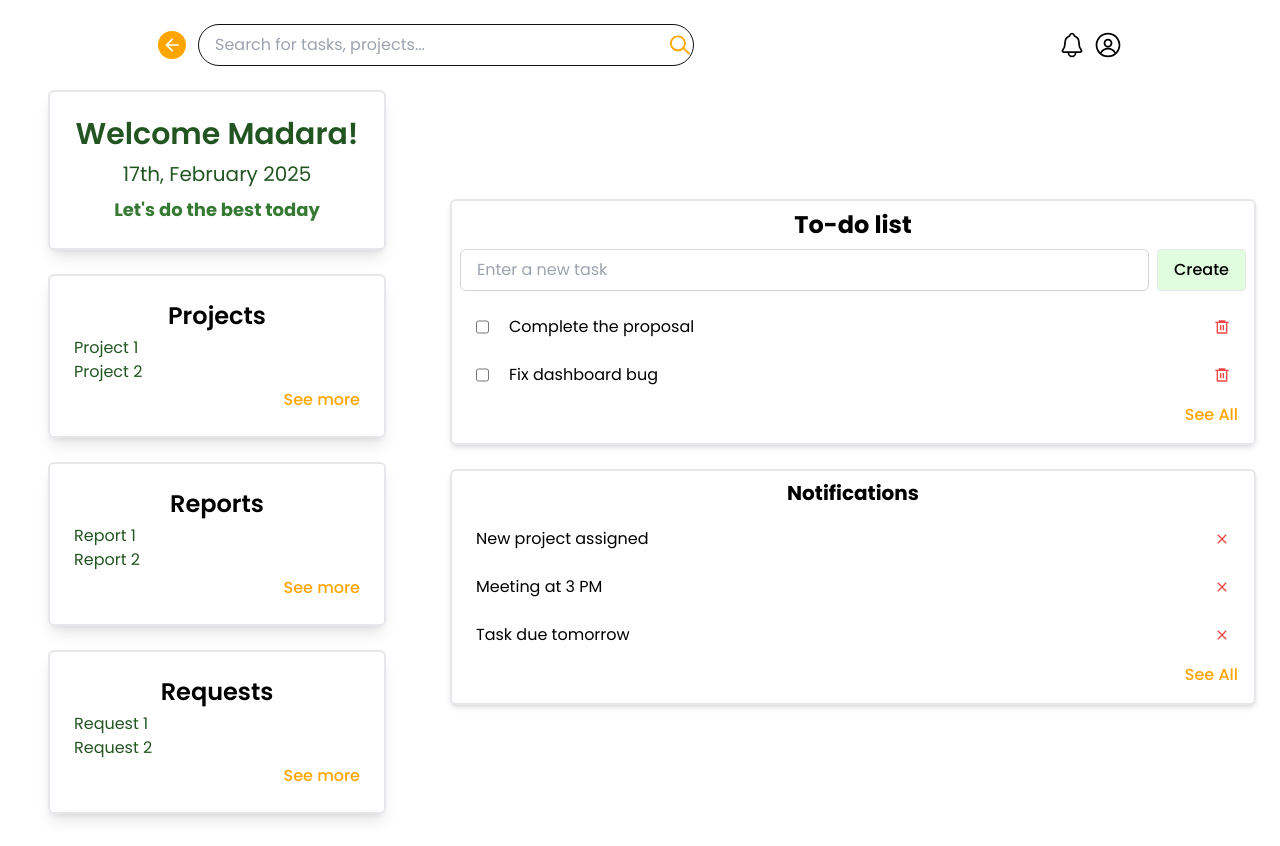
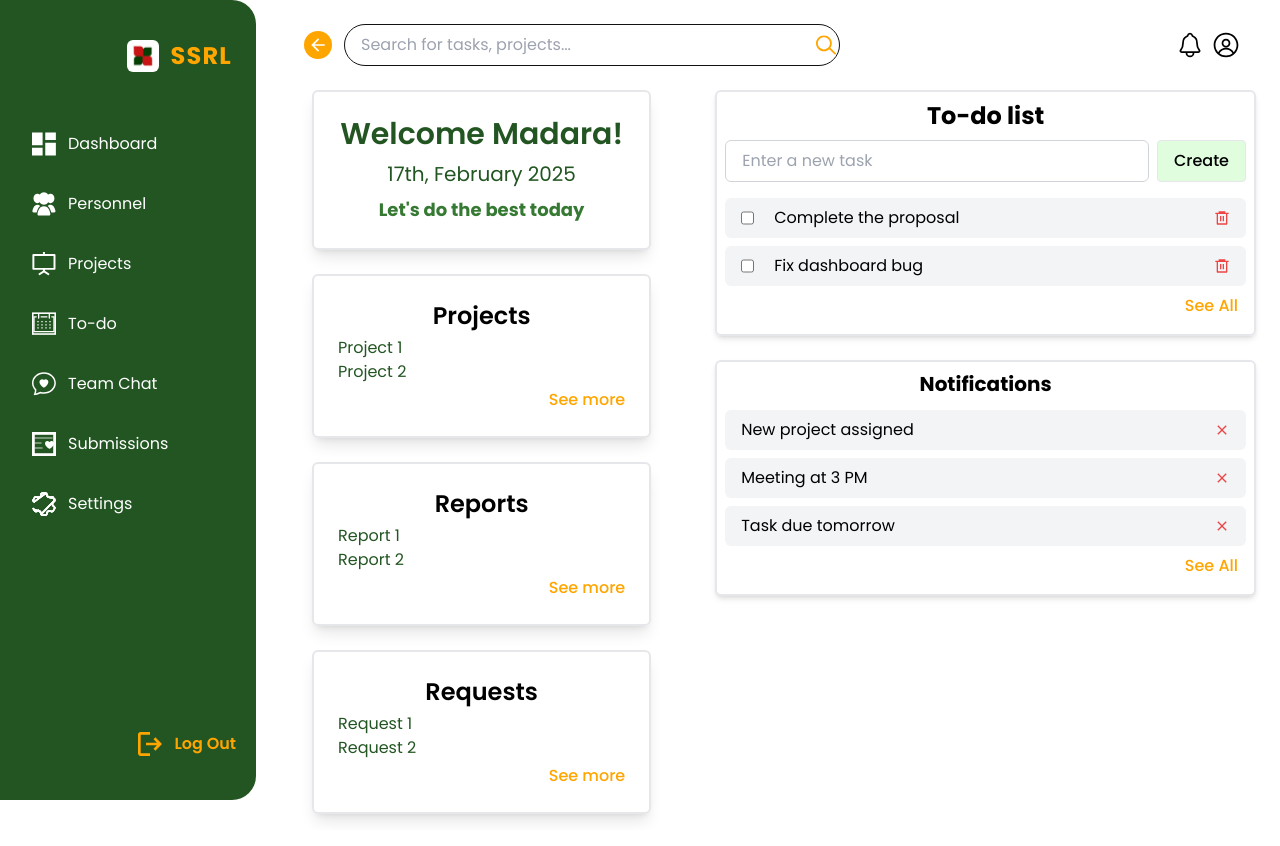
Before and after one commit to SmartSystemLab/SSRL-lab-app, a React (Vite) app: page /home in a window 1280 px wide. Built offline with nearby package versions, Linux system fonts and the light colour scheme.

Commit message:
Merge branch 'main' of https://github.com/Ceejay-777/SSRL-Lab-App

```diff
--- a/src/output.css
+++ b/src/output.css
@@ -1,6 +1,4 @@
-*,
-::before,
-::after {
+*, ::before, ::after {
   --tw-border-spacing-x: 0;
   --tw-border-spacing-y: 0;
   --tw-translate-x: 0;
@@ -10,19 +8,19 @@
   --tw-skew-y: 0;
   --tw-scale-x: 1;
   --tw-scale-y: 1;
-  --tw-pan-x: ;
-  --tw-pan-y: ;
-  --tw-pinch-zoom: ;
+  --tw-pan-x:  ;
+  --tw-pan-y:  ;
+  --tw-pinch-zoom:  ;
   --tw-scroll-snap-strictness: proximity;
-  --tw-gradient-from-position: ;
-  --tw-gradient-via-position: ;
-  --tw-gradient-to-position: ;
-  --tw-ordinal: ;
-  --tw-slashed-zero: ;
-  --tw-numeric-figure: ;
-  --tw-numeric-spacing: ;
-  --tw-numeric-fraction: ;
-  --tw-ring-inset: ;
+  --tw-gradient-from-position:  ;
+  --tw-gradient-via-position:  ;
+  --tw-gradient-to-position:  ;
+  --tw-ordinal:  ;
+  --tw-slashed-zero:  ;
+  --tw-numeric-figure:  ;
+  --tw-numeric-spacing:  ;
+  --tw-numeric-fraction:  ;
+  --tw-ring-inset:  ;
   --tw-ring-offset-width: 0px;
   --tw-ring-offset-color: #fff;
   --tw-ring-color: rgb(59 130 246 / 0.5);
@@ -30,28 +28,28 @@
   --tw-ring-shadow: 0 0 #0000;
   --tw-shadow: 0 0 #0000;
   --tw-shadow-colored: 0 0 #0000;
-  --tw-blur: ;
-  --tw-brightness: ;
-  --tw-contrast: ;
-  --tw-grayscale: ;
-  --tw-hue-rotate: ;
-  --tw-invert: ;
-  --tw-saturate: ;
-  --tw-sepia: ;
-  --tw-drop-shadow: ;
-  --tw-backdrop-blur: ;
-  --tw-backdrop-brightness: ;
-  --tw-backdrop-contrast: ;
-  --tw-backdrop-grayscale: ;
-  --tw-backdrop-hue-rotate: ;
-  --tw-backdrop-invert: ;
-  --tw-backdrop-opacity: ;
-  --tw-backdrop-saturate: ;
-  --tw-backdrop-sepia: ;
-  --tw-contain-size: ;
-  --tw-contain-layout: ;
-  --tw-contain-paint: ;
-  --tw-contain-style: ;
+  --tw-blur:  ;
+  --tw-brightness:  ;
+  --tw-contrast:  ;
+  --tw-grayscale:  ;
+  --tw-hue-rotate:  ;
+  --tw-invert:  ;
+  --tw-saturate:  ;
+  --tw-sepia:  ;
+  --tw-drop-shadow:  ;
+  --tw-backdrop-blur:  ;
+  --tw-backdrop-brightness:  ;
+  --tw-backdrop-contrast:  ;
+  --tw-backdrop-grayscale:  ;
+  --tw-backdrop-hue-rotate:  ;
+  --tw-backdrop-invert:  ;
+  --tw-backdrop-opacity:  ;
+  --tw-backdrop-saturate:  ;
+  --tw-backdrop-sepia:  ;
+  --tw-contain-size:  ;
+  --tw-contain-layout:  ;
+  --tw-contain-paint:  ;
+  --tw-contain-style:  ;
 }
 
 ::backdrop {
@@ -64,19 +62,19 @@
   --tw-skew-y: 0;
   --tw-scale-x: 1;
   --tw-scale-y: 1;
-  --tw-pan-x: ;
-  --tw-pan-y: ;
-  --tw-pinch-zoom: ;
+  --tw-pan-x:  ;
+  --tw-pan-y:  ;
+  --tw-pinch-zoom:  ;
   --tw-scroll-snap-strictness: proximity;
-  --tw-gradient-from-position: ;
-  --tw-gradient-via-position: ;
-  --tw-gradient-to-position: ;
-  --tw-ordinal: ;
-  --tw-slashed-zero: ;
-  --tw-numeric-figure: ;
-  --tw-numeric-spacing: ;
-  --tw-numeric-fraction: ;
-  --tw-ring-inset: ;
+  --tw-gradient-from-position:  ;
+  --tw-gradient-via-position:  ;
+  --tw-gradient-to-position:  ;
+  --tw-ordinal:  ;
+  --tw-slashed-zero:  ;
+  --tw-numeric-figure:  ;
+  --tw-numeric-spacing:  ;
+  --tw-numeric-fraction:  ;
+  --tw-ring-inset:  ;
   --tw-ring-offset-width: 0px;
   --tw-ring-offset-color: #fff;
   --tw-ring-color: rgb(59 130 246 / 0.5);
@@ -84,28 +82,28 @@
   --tw-ring-shadow: 0 0 #0000;
   --tw-shadow: 0 0 #0000;
   --tw-shadow-colored: 0 0 #0000;
-  --tw-blur: ;
-  --tw-brightness: ;
-  --tw-contrast: ;
-  --tw-grayscale: ;
-  --tw-hue-rotate: ;
-  --tw-invert: ;
-  --tw-saturate: ;
-  --tw-sepia: ;
-  --tw-drop-shadow: ;
-  --tw-backdrop-blur: ;
-  --tw-backdrop-brightness: ;
-  --tw-backdrop-contrast: ;
-  --tw-backdrop-grayscale: ;
-  --tw-backdrop-hue-rotate: ;
-  --tw-backdrop-invert: ;
-  --tw-backdrop-opacity: ;
-  --tw-backdrop-saturate: ;
-  --tw-backdrop-sepia: ;
-  --tw-contain-size: ;
-  --tw-contain-layout: ;
-  --tw-contain-paint: ;
-  --tw-contain-style: ;
+  --tw-blur:  ;
+  --tw-brightness:  ;
+  --tw-contrast:  ;
+  --tw-grayscale:  ;
+  --tw-hue-rotate:  ;
+  --tw-invert:  ;
+  --tw-saturate:  ;
+  --tw-sepia:  ;
+  --tw-drop-shadow:  ;
+  --tw-backdrop-blur:  ;
+  --tw-backdrop-brightness:  ;
+  --tw-backdrop-contrast:  ;
+  --tw-backdrop-grayscale:  ;
+  --tw-backdrop-hue-rotate:  ;
+  --tw-backdrop-invert:  ;
+  --tw-backdrop-opacity:  ;
+  --tw-backdrop-saturate:  ;
+  --tw-backdrop-sepia:  ;
+  --tw-contain-size:  ;
+  --tw-contain-layout:  ;
+  --tw-contain-paint:  ;
+  --tw-contain-style:  ;
 }
 
 /*
@@ -488,8 +486,7 @@
 2. Set the default placeholder color to the user's configured gray 400 color.
 */
 
-input::-moz-placeholder,
-textarea::-moz-placeholder {
+input::-moz-placeholder, textarea::-moz-placeholder {
   opacity: 1;
   /* 1 */
   color: #9ca3af;
@@ -606,18 +603,6 @@
   top: 2.5rem;
 }
 
-.top-10 {
-  top: 2.5rem;
-}
-
-.z-50 {
-  z-index: 50;
-}
-
-.m-5 {
-  margin: 1.25rem;
-}
-
 .m-4 {
   margin: 1rem;
 }
@@ -743,10 +728,6 @@
   height: 1.75rem;
 }
 
-.h-7 {
-  height: 1.75rem;
-}
-
 .h-8 {
   height: 2rem;
 }
@@ -755,10 +736,6 @@
   height: 100dvh;
 }
 
-.h-dvh {
-  height: 100dvh;
-}
-
 .h-full {
   height: 100%;
 }
@@ -779,8 +756,20 @@
   width: 2.5rem;
 }
 
-.w-2\/5 {
-  width: 40%;
+.w-16 {
+  width: 4rem;
+}
+
+.w-2 {
+  width: 0.5rem;
+}
+
+.w-2\/3 {
+  width: 66.666667%;
+}
+
+.w-20 {
+  width: 5rem;
 }
 
 .w-28 {
@@ -811,18 +800,14 @@
   width: 1.5rem;
 }
 
+.w-64 {
+  width: 16rem;
+}
+
 .w-7 {
   width: 1.75rem;
 }
 
-.w-64 {
-  width: 16rem;
-}
-
-.w-\[435px\] {
-  width: 435px;
-}
-
 .w-8 {
   width: 2rem;
 }
@@ -839,14 +824,14 @@
   max-width: 56rem;
 }
 
+.max-w-6xl {
+  max-width: 72rem;
+}
+
 .max-w-\[20rem\] {
   max-width: 20rem;
 }
 
-.max-w-lg {
-  max-width: 32rem;
-}
-
 .max-w-md {
   max-width: 28rem;
 }
@@ -855,24 +840,27 @@
   max-width: 1536px;
 }
 
-.max-w-5xl {
-  max-width: 64rem;
-}
-
-.max-w-7xl {
-  max-width: 80rem;
-}
-
-.max-w-6xl {
-  max-width: 72rem;
-}
-
 .flex-1 {
   flex: 1 1 0%;
 }
 
 .flex-grow {
   flex-grow: 1;
+}
+
+.-translate-y-1\/2 {
+  --tw-translate-y: -50%;
+  transform: translate(var(--tw-translate-x), var(--tw-translate-y)) rotate(var(--tw-rotate)) skewX(var(--tw-skew-x)) skewY(var(--tw-skew-y)) scaleX(var(--tw-scale-x)) scaleY(var(--tw-scale-y));
+}
+
+@keyframes pulse {
+  50% {
+    opacity: .5;
+  }
+}
+
+.animate-pulse {
+  animation: pulse 2s cubic-bezier(0.4, 0, 0.6, 1) infinite;
 }
 
 .cursor-pointer {
@@ -885,10 +873,6 @@
           appearance: none;
 }
 
-.grid-cols-6 {
-  grid-template-columns: repeat(6, minmax(0, 1fr));
-}
-
 .flex-col {
   flex-direction: column;
 }
@@ -937,72 +921,60 @@
   gap: 1rem;
 }
 
-.gap-6 {
-  gap: 1.5rem;
-}
-
-.gap-7 {
-  gap: 1.75rem;
-}
-
-.space-x-2> :not([hidden])~ :not([hidden]) {
+.space-x-2 > :not([hidden]) ~ :not([hidden]) {
   --tw-space-x-reverse: 0;
   margin-right: calc(0.5rem * var(--tw-space-x-reverse));
   margin-left: calc(0.5rem * calc(1 - var(--tw-space-x-reverse)));
 }
 
-.space-y-1> :not([hidden])~ :not([hidden]) {
+.space-y-1 > :not([hidden]) ~ :not([hidden]) {
   --tw-space-y-reverse: 0;
   margin-top: calc(0.25rem * calc(1 - var(--tw-space-y-reverse)));
   margin-bottom: calc(0.25rem * var(--tw-space-y-reverse));
 }
 
-.space-y-2> :not([hidden])~ :not([hidden]) {
+.space-y-2 > :not([hidden]) ~ :not([hidden]) {
   --tw-space-y-reverse: 0;
   margin-top: calc(0.5rem * calc(1 - var(--tw-space-y-reverse)));
   margin-bottom: calc(0.5rem * var(--tw-space-y-reverse));
 }
 
-.space-y-3> :not([hidden])~ :not([hidden]) {
+.space-y-3 > :not([hidden]) ~ :not([hidden]) {
   --tw-space-y-reverse: 0;
   margin-top: calc(0.75rem * calc(1 - var(--tw-space-y-reverse)));
   margin-bottom: calc(0.75rem * var(--tw-space-y-reverse));
 }
 
-.space-y-4> :not([hidden])~ :not([hidden]) {
+.space-y-4 > :not([hidden]) ~ :not([hidden]) {
   --tw-space-y-reverse: 0;
   margin-top: calc(1rem * calc(1 - var(--tw-space-y-reverse)));
   margin-bottom: calc(1rem * var(--tw-space-y-reverse));
 }
 
-.space-y-5> :not([hidden])~ :not([hidden]) {
+.space-y-5 > :not([hidden]) ~ :not([hidden]) {
   --tw-space-y-reverse: 0;
   margin-top: calc(1.25rem * calc(1 - var(--tw-space-y-reverse)));
   margin-bottom: calc(1.25rem * var(--tw-space-y-reverse));
 }
 
-.space-y-6> :not([hidden])~ :not([hidden]) {
+.space-y-6 > :not([hidden]) ~ :not([hidden]) {
   --tw-space-y-reverse: 0;
   margin-top: calc(1.5rem * calc(1 - var(--tw-space-y-reverse)));
   margin-bottom: calc(1.5rem * var(--tw-space-y-reverse));
 }
 
-.space-y-8> :not([hidden])~ :not([hidden]) {
+.space-y-8 > :not([hidden]) ~ :not([hidden]) {
   --tw-space-y-reverse: 0;
   margin-top: calc(2rem * calc(1 - var(--tw-space-y-reverse)));
   margin-bottom: calc(2rem * var(--tw-space-y-reverse));
 }
 
-.self-start {
-  align-self: flex-start;
-}
-
-.self-end {
-  align-self: flex-end;
-}
-
-.overflow-x-auto {
-  overflow-x: auto;
+.overflow-y-auto {
+  overflow-y: auto;
+}
+
+.whitespace-nowrap {
+  white-space: nowrap;
 }
 
 .rounded {
@@ -1066,33 +1038,33 @@
   border-color: rgb(209 213 219 / var(--tw-border-opacity, 1));
 }
 
-.border-gray-300 {
-  --tw-border-opacity: 1;
-  border-color: rgb(209 213 219 / var(--tw-border-opacity));
-}
-
 .bg-\[\#053F05F0\] {
   background-color: #053F05F0;
 }
 
-.bg-\[\#235623\] {
+.bg-\[\#FFa500\] {
   --tw-bg-opacity: 1;
-  background-color: rgb(35 86 35 / var(--tw-bg-opacity));
+  background-color: rgb(255 165 0 / var(--tw-bg-opacity, 1));
 }
 
 .bg-black {
   --tw-bg-opacity: 1;
-  background-color: rgb(229 231 235 / var(--tw-bg-opacity));
-}
-
-.bg-green-500 {
+  background-color: rgb(0 0 0 / var(--tw-bg-opacity, 1));
+}
+
+.bg-gray-100 {
   --tw-bg-opacity: 1;
-  background-color: rgb(34 197 94 / var(--tw-bg-opacity));
-}
-
-.bg-logo {
+  background-color: rgb(243 244 246 / var(--tw-bg-opacity, 1));
+}
+
+.bg-gray-200 {
   --tw-bg-opacity: 1;
-  background-color: rgb(255 165 0 / var(--tw-bg-opacity));
+  background-color: rgb(229 231 235 / var(--tw-bg-opacity, 1));
+}
+
+.bg-green-600 {
+  --tw-bg-opacity: 1;
+  background-color: rgb(22 163 74 / var(--tw-bg-opacity, 1));
 }
 
 .bg-navBg1 {
@@ -1131,10 +1103,6 @@
   padding: 1rem;
 }
 
-.p-5 {
-  padding: 1.25rem;
-}
-
 .p-6 {
   padding: 1.5rem;
 }
@@ -1149,9 +1117,9 @@
   padding-right: 0.25rem;
 }
 
-.px-16 {
-  padding-left: 4rem;
-  padding-right: 4rem;
+.px-2 {
+  padding-left: 0.5rem;
+  padding-right: 0.5rem;
 }
 
 .px-3 {
@@ -1184,9 +1152,8 @@
   padding-bottom: 1rem;
 }
 
-.py-8 {
-  padding-top: 2rem;
-  padding-bottom: 2rem;
+.pl-2 {
+  padding-left: 0.5rem;
 }
 
 .pl-4 {
@@ -1324,7 +1291,7 @@
 
 .text-\[\#FFa500\] {
   --tw-text-opacity: 1;
-  color: rgb(255 165 0 / var(--tw-text-opacity));
+  color: rgb(255 165 0 / var(--tw-text-opacity, 1));
 }
 
 .text-black {
@@ -1337,6 +1304,11 @@
   color: rgb(238 29 82 / var(--tw-text-opacity, 1));
 }
 
+.text-gray-500 {
+  --tw-text-opacity: 1;
+  color: rgb(107 114 128 / var(--tw-text-opacity, 1));
+}
+
 .text-gray-700 {
   --tw-text-opacity: 1;
   color: rgb(55 65 81 / var(--tw-text-opacity, 1));
@@ -1347,24 +1319,9 @@
   color: rgb(17 24 39 / var(--tw-text-opacity, 1));
 }
 
-.text-gray-500 {
-  --tw-text-opacity: 1;
-  color: rgb(107 114 128 / var(--tw-text-opacity));
-}
-
-.text-gray-700 {
-  --tw-text-opacity: 1;
-  color: rgb(55 65 81 / var(--tw-text-opacity));
-}
-
-.text-gray-900 {
-  --tw-text-opacity: 1;
-  color: rgb(17 24 39 / var(--tw-text-opacity));
-}
-
 .text-green-700 {
   --tw-text-opacity: 1;
-  color: rgb(21 128 61 / var(--tw-text-opacity));
+  color: rgb(21 128 61 / var(--tw-text-opacity, 1));
 }
 
 .text-logo {
@@ -1385,16 +1342,6 @@
 .text-red-600 {
   --tw-text-opacity: 1;
   color: rgb(220 38 38 / var(--tw-text-opacity, 1));
-}
-
-.text-red-500 {
-  --tw-text-opacity: 1;
-  color: rgb(239 68 68 / var(--tw-text-opacity));
-}
-
-.text-red-600 {
-  --tw-text-opacity: 1;
-  color: rgb(220 38 38 / var(--tw-text-opacity));
 }
 
 .text-white {
@@ -1416,6 +1363,12 @@
 
 .opacity-80 {
   opacity: 0.8;
+}
+
+.shadow {
+  --tw-shadow: 0 1px 3px 0 rgb(0 0 0 / 0.1), 0 1px 2px -1px rgb(0 0 0 / 0.1);
+  --tw-shadow-colored: 0 1px 3px 0 var(--tw-shadow-color), 0 1px 2px -1px var(--tw-shadow-color);
+  box-shadow: var(--tw-ring-offset-shadow, 0 0 #0000), var(--tw-ring-shadow, 0 0 #0000), var(--tw-shadow);
 }
 
 .shadow-lg {
@@ -1468,32 +1421,6 @@
 
 .duration-300 {
   transition-duration: 300ms;
-}
-
-.ease-in {
-  transition-timing-function: cubic-bezier(0.4, 0, 1, 1);
-}
-
-.ease-out {
-  transition-timing-function: cubic-bezier(0, 0, 0.2, 1);
-}
-
-.filter {
-  filter: var(--tw-blur) var(--tw-brightness) var(--tw-contrast) var(--tw-grayscale) var(--tw-hue-rotate) var(--tw-invert) var(--tw-saturate) var(--tw-sepia) var(--tw-drop-shadow);
-}
-
-.transition-all {
-  transition-property: all;
-  transition-timing-function: cubic-bezier(0.4, 0, 0.2, 1);
-  transition-duration: 150ms;
-}
-
-.duration-300 {
-  transition-duration: 300ms;
-}
-
-.duration-500 {
-  transition-duration: 500ms;
 }
 
 .ease-in {
@@ -1576,20 +1503,6 @@
   transition-property: all;
   transition-duration: 200ms;
   transition-timing-function: cubic-bezier(0.4, 0, 0.2, 1);
-}
-
-@keyframes fadeIn {
-  from {
-    opacity: 0;
-  }
-
-  to {
-    opacity: 1;
-  }
-}
-
-.fade-in {
-  animation: fadeIn 0.5s ease-in-out forwards;
 }
 
 .activeText::before {
@@ -1620,33 +1533,10 @@
   transition: all 200 ease-in-out;
 }
 
-.activeImg {
-  border-radius: 0px;
-  border-left-width: 2px;
-  background-image: none;
-  padding: 0.5rem;
-  transition-property: all;
-  transition-timing-function: cubic-bezier(0.4, 0, 0.2, 1);
-  transition-duration: 200ms;
-  transition-timing-function: cubic-bezier(0, 0, 0.2, 1);
-}
-
-::-webkit-scrollbar {
-  width: 10px;
-  height: 10px;
-}
-
-::-webkit-scrollbar-track {
-  background: white;
-}
-
-::-webkit-scrollbar-thumb {
-  background: #FFA500;
-  border-radius: 4px;
-}
-
-::-webkit-scrollbar-thumb:hover {
-  background: #705013;
+.hover\:scale-105:hover {
+  --tw-scale-x: 1.05;
+  --tw-scale-y: 1.05;
+  transform: translate(var(--tw-translate-x), var(--tw-translate-y)) rotate(var(--tw-rotate)) skewX(var(--tw-skew-x)) skewY(var(--tw-skew-y)) scaleX(var(--tw-scale-x)) scaleY(var(--tw-scale-y));
 }
 
 .hover\:scale-125:hover {
@@ -1684,31 +1574,6 @@
   transition-duration: 150ms;
 }
 
-.hover\:bg-gray-100:hover {
-  --tw-bg-opacity: 1;
-  background-color: rgb(243 244 246 / var(--tw-bg-opacity));
-}
-
-.hover\:bg-purple-300:hover {
-  --tw-bg-opacity: 1;
-  background-color: rgb(216 180 254 / var(--tw-bg-opacity));
-}
-
-.hover\:bg-red-50:hover {
-  --tw-bg-opacity: 1;
-  background-color: rgb(254 242 242 / var(--tw-bg-opacity));
-}
-
-.hover\:text-red-700:hover {
-  --tw-text-opacity: 1;
-  color: rgb(185 28 28 / var(--tw-text-opacity));
-}
-
-.hover\:text-white:hover {
-  --tw-text-opacity: 1;
-  color: rgb(255 255 255 / var(--tw-text-opacity));
-}
-
 .focus\:text-black:focus {
   --tw-text-opacity: 1;
   color: rgb(0 0 0 / var(--tw-text-opacity, 1));
@@ -1729,21 +1594,70 @@
   box-shadow: var(--tw-ring-offset-shadow), var(--tw-ring-shadow), var(--tw-shadow, 0 0 #0000);
 }
 
+.focus\:ring-2:focus {
+  --tw-ring-offset-shadow: var(--tw-ring-inset) 0 0 0 var(--tw-ring-offset-width) var(--tw-ring-offset-color);
+  --tw-ring-shadow: var(--tw-ring-inset) 0 0 0 calc(2px + var(--tw-ring-offset-width)) var(--tw-ring-color);
+  box-shadow: var(--tw-ring-offset-shadow), var(--tw-ring-shadow), var(--tw-shadow, 0 0 #0000);
+}
+
+.focus\:ring-indigo-500:focus {
+  --tw-ring-opacity: 1;
+  --tw-ring-color: rgb(99 102 241 / var(--tw-ring-opacity, 1));
+}
+
+@media (min-width: 640px) {
+  .sm\:max-w-xs {
+    max-width: 20rem;
+  }
+}
+
 @media (min-width: 768px) {
-  .md\:max-w-2xl {
-    max-width: 42rem;
+  .md\:flex {
+    display: flex;
+  }
+
+  .md\:h-6 {
+    height: 1.5rem;
+  }
+
+  .md\:w-1\/2 {
+    width: 50%;
+  }
+
+  .md\:w-2\/5 {
+    width: 40%;
+  }
+
+  .md\:w-6 {
+    width: 1.5rem;
+  }
+
+  .md\:max-w-md {
+    max-width: 28rem;
   }
 
   .md\:flex-row {
     flex-direction: row;
   }
 
-  .md\:space-y-4> :not([hidden])~ :not([hidden]) {
+  .md\:items-start {
+    align-items: flex-start;
+  }
+
+  .md\:justify-between {
+    justify-content: space-between;
+  }
+
+  .md\:space-y-4 > :not([hidden]) ~ :not([hidden]) {
     --tw-space-y-reverse: 0;
     margin-top: calc(1rem * calc(1 - var(--tw-space-y-reverse)));
     margin-bottom: calc(1rem * var(--tw-space-y-reverse));
   }
 
+  .md\:p-3 {
+    padding: 0.75rem;
+  }
+
   .md\:px-0 {
     padding-left: 0px;
     padding-right: 0px;
```
Lines whose indentation alone changed are shown as unchanged.
